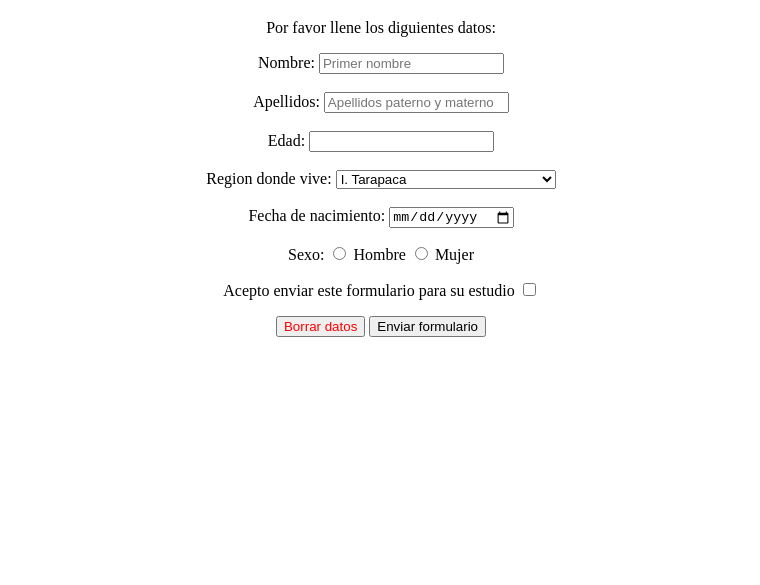
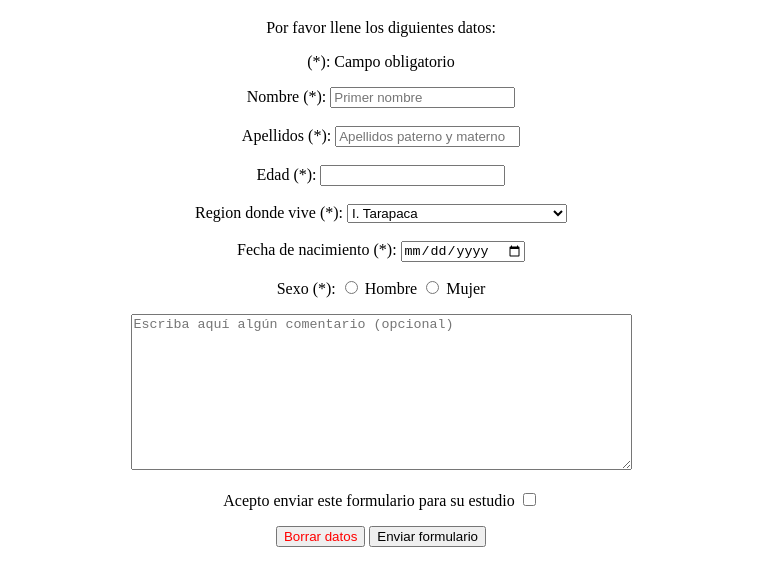
Before and after one commit to JavoAlcota/Herramienta-de-Desarrollo, a plain HTML site: page index.html in a window 1280 px wide. Shown: the part 61-646 px from the top of the page, without its empty margins (259-1019 px from the left). Drawn offline with Linux system fonts and the light colour scheme.

Commit message:
agregue el simbolo de campo obligatorio

```diff
--- a/index.html
+++ b/index.html
@@ -8,13 +8,14 @@
             <h1 style="color:firebrick"> BIENVENIDO A MI PRIMER FORMULARIO :D</h1>
             <form action="file:///C:/AppServ/www/Formulario/confirmacion.html" >
                 <p>Por favor llene los diguientes datos: </p>
-                Nombre: <input name="nombre" type="text" placeholder="Primer nombre" required/>
+                <p>(*): Campo obligatorio</p>
+                Nombre (*): <input name="nombre" type="text" placeholder="Primer nombre" required/>
                 <br><br>
-                Apellidos: <input name="apellido" type="text" placeholder="Apellidos paterno y materno" required/>
+                Apellidos (*): <input name="apellido" type="text" placeholder="Apellidos paterno y materno" required/>
                 <br><br>
-                Edad: <input name="edad" type="number" required/>
+                Edad (*): <input name="edad" type="number" required/>
                 <br><br>
-                <label>Region donde vive: </label>
+                <label>Region donde vive (*): </label>
                 <select name="region">
                     <option>I. Tarapaca</option>
                     <option>II. Antofagasta</option>
@@ -34,11 +35,12 @@
                     <option>XVI. Ñuble</option>
                 </select>
                 <br><br>
-                Fecha de nacimiento: <input name="nacimiento" type="date" required/>
-                <p>Sexo:
+                Fecha de nacimiento (*): <input name="nacimiento" type="date" required/>
+                <p>Sexo (*):
                     <input type="radio" name="sexo" value="h" required> Hombre
                     <input type="radio" name="sexo" value="m" required> Mujer
                 </p>
+                <textarea name="comentario" cols="60" rows="10" placeholder="Escriba aquí algún comentario (opcional)"></textarea>
                 <p>Acepto enviar este formulario para su estudio
                     <input type="checkbox" name ="check" required>
                 </p>
```
